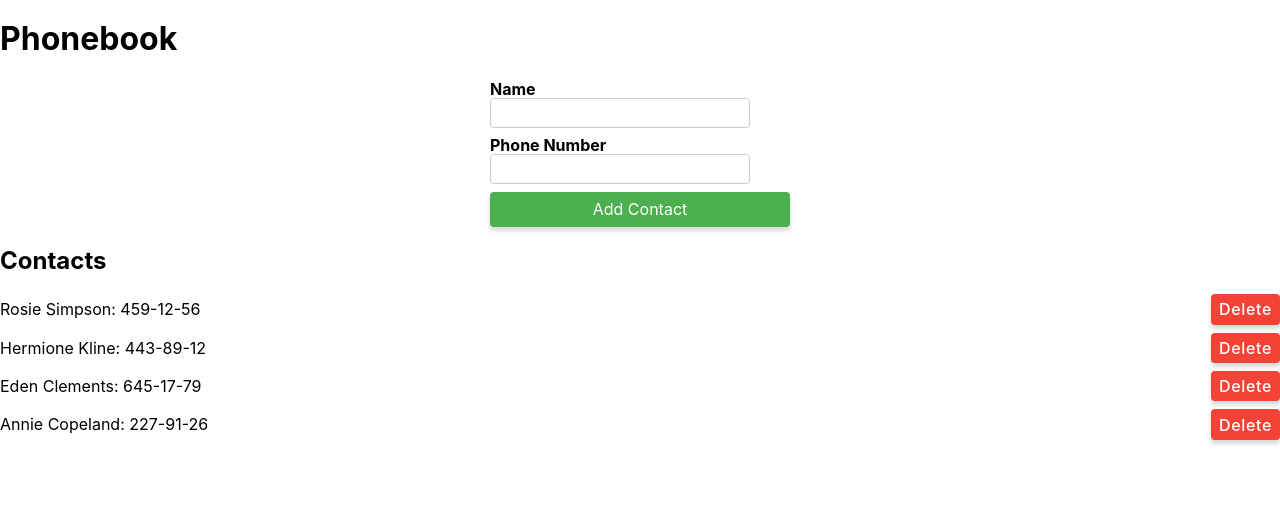
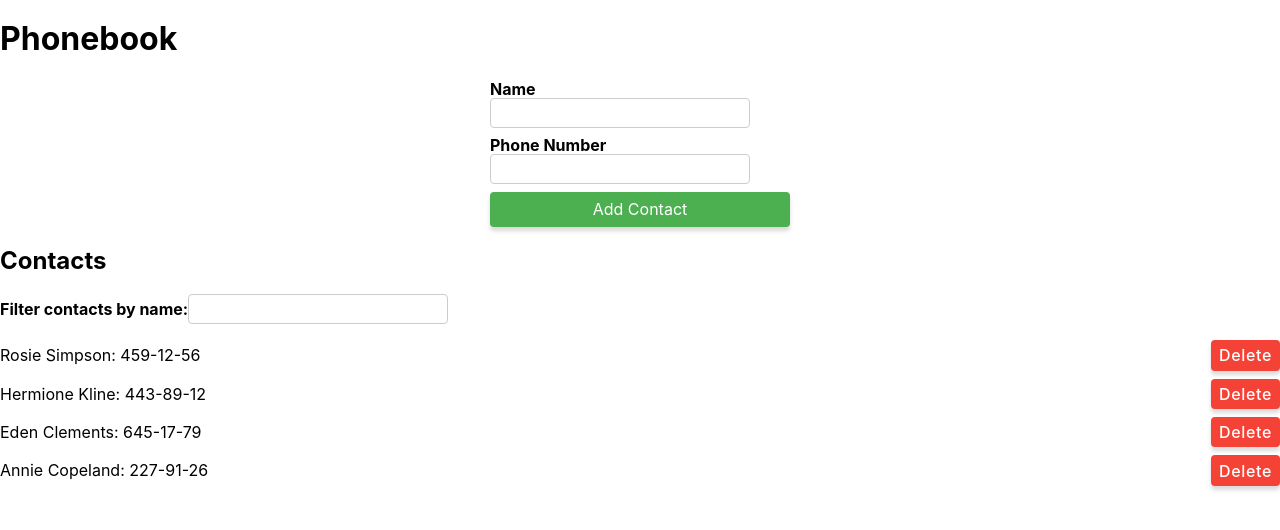
Before and after one commit to Germano1994/goit-react-hw-02-phonebook, a React (Create React App) app: page / in a window 1280 px wide. Shown: the top 530 px of the page. Built offline with nearby package versions, Linux system fonts and the light colour scheme.

Commit message:
fix code

```diff
--- a/src/components/App.jsx
+++ b/src/components/App.jsx
@@ -1,6 +1,7 @@
 import React, { Component } from 'react';
 import ContactForm from './ContactForm';
 import ContactList from './ContactList';
+import Filter from './Filter';
 
 class App extends Component {
   state = {
@@ -11,8 +12,6 @@ class App extends Component {
       { id: 'id-4', name: 'Annie Copeland', number: '227-91-26' },
     ],
     filter: '',
-    name: '',
-    number: ''
   };
 
   addContact = newContact => {
@@ -27,6 +26,10 @@ class App extends Component {
     }));
   };
 
+  handleFilterChange = event => {
+    this.setState({ filter: event.target.value });
+  };
+
   render() {
     const { contacts, filter } = this.state;
     const filteredContacts = contacts.filter(contact =>
@@ -39,6 +42,7 @@ class App extends Component {
         <ContactForm contacts={contacts} onAddContact={this.addContact} />
 
         <h2>Contacts</h2>
+        <Filter value={filter} onChange={this.handleFilterChange} /> {/* Вставляємо компонент Filter */}
         <ContactList contacts={filteredContacts} onDeleteContact={this.deleteContact} />
       </div>
     );
```
